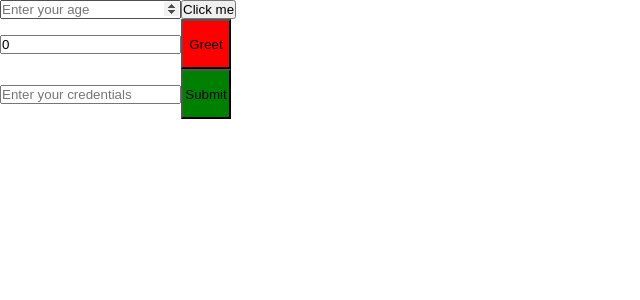
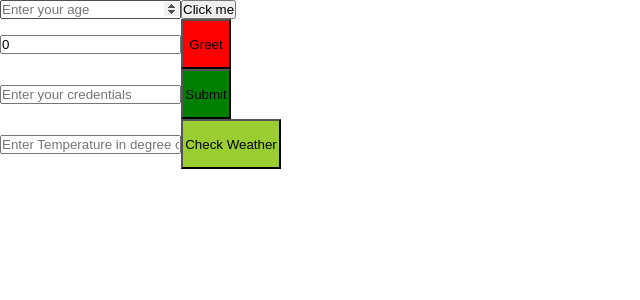
Before and after one commit to amna689/Tasks, a React (Vite) app: page / in a window 1280 px wide. Shown: the top 300 px of the page, without its empty margins (0-640 px from the left). Built offline with nearby package versions, Linux system fonts and the light colour scheme.

Commit message:
Added WeatherComponent using ternary operator in react

```diff
--- a/src/App.jsx
+++ b/src/App.jsx
@@ -29,6 +29,7 @@ import AgeVerification from './Component/AgeVerification.jsx';
 import DynamicGreeting from './weathercomponent/DynamicGreetings.jsx';
 import ThemeSwitcher from './Component/ThemeSwitcher.jsx';
 import RenderComponent from './Component/RenderComponent.jsx';
+import Weather from './Component/Weather.jsx';
 
 
 
@@ -78,6 +79,7 @@ const App = () => {
       <DynamicGreeting/>
       {/* <ThemeSwitcher/> */}
       <RenderComponent/>
+      <Weather/>
       {/* <LoggedIn/> */}
       {/* <BMICALCULATOR handleBMI={handleBMI} />
       <p><strong>YOUR BMI:</strong>{BMICALC}</p> */}
--- /dev/null
+++ b/src/Component/Weather.jsx
@@ -0,0 +1,22 @@
+import React, { useState } from "react";
+function Weather(){
+    const[temp,settemp]=useState("")
+    const [message,setmessage]=useState("")
+    const Wethercomponent=()=>{
+        const t=parseFloat(temp);
+        isNaN(t)
+        ? setmessage("Please enter a valid number")
+        : t<=15 ? setmessage("It's Cold Outside")
+        :t>30 ? setmessage("It's a Hot Day")
+        :setmessage("Pleasant Day")
+    }
+
+    return(
+        <div>
+            <input value={temp} onChange={(e)=>settemp(e.target.value)}  type="text" placeholder="Enter Temperature in degree celvius"></input>
+            <button onClick={Wethercomponent} style={{backgroundColor:"yellowgreen", width:"100px", height:"50px"}}>Check Weather</button>
+            <p>{message}</p>
+        </div>
+    )
+}
+export default Weather;
```
